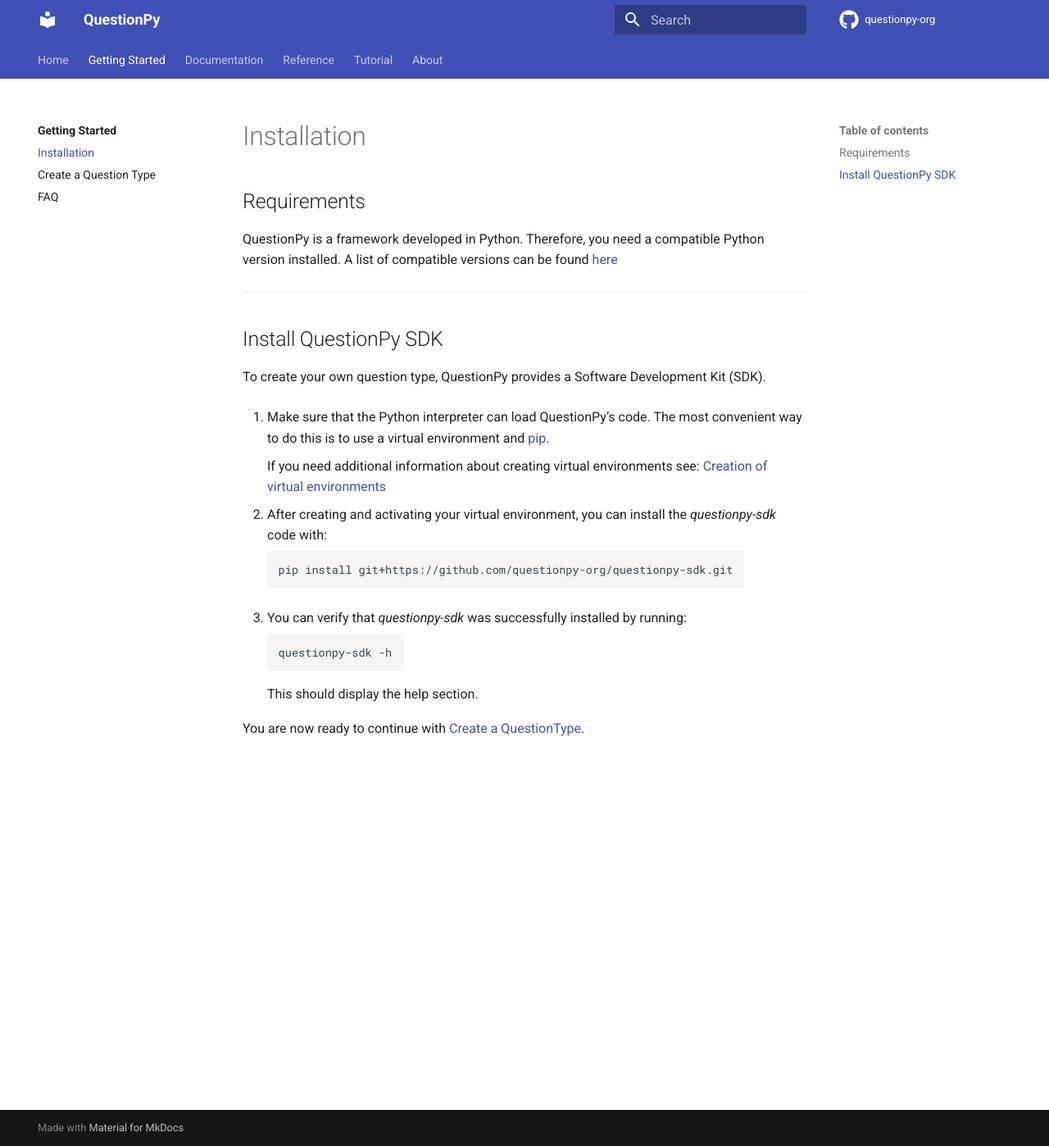
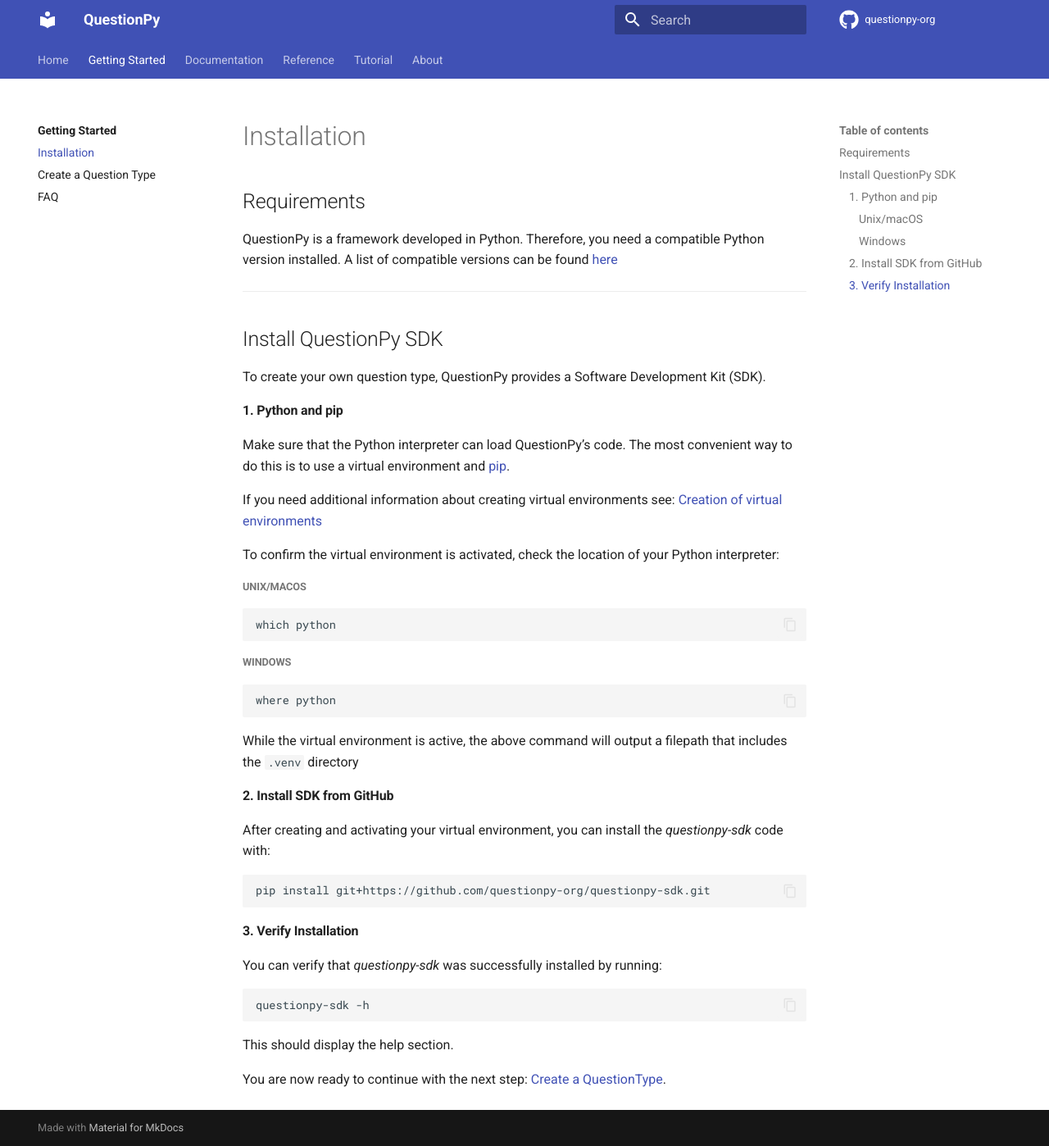
Before and after one commit to questionpy-org/questionpy-docs, an MkDocs documentation site: the page built from docs/getting_started/installation.md, in a window 1280 px wide and 1398 px high. Shown: the whole window at 82% size. Built offline with MkDocs 1.6.1 and Material for MkDocs 9.7.7, drawn with Linux system fonts in a browser that asks for light colours.

Commit message:
fix: remove html enumeration for simplicity

````diff
--- a/docs/getting_started/installation.md
+++ b/docs/getting_started/installation.md
@@ -13,29 +13,41 @@
 To create your own question type, QuestionPy provides a Software Development Kit (SDK).
 
 
+#### 1. Python and pip
+Make sure that the Python interpreter can load QuestionPy’s code.
+The most convenient way to do this is to use a virtual environment and [pip](https://pip.pypa.io/en/stable/).
 
-[//]: # (Sadly the combination of an enumerated list and code doesn't really work with mkdocs.)
+If you need additional information about creating virtual environments see:
+[Creation of virtual environments](https://docs.python.org/3/library/venv.html#creating-virtual-environments)
 
-<ol>
-    <li><p>Make sure that the Python interpreter can load QuestionPy’s code.
-      The most convenient way to do this is to use a virtual environment and <a href="https://pip.pypa.io/en/stable/">pip</a>.</p>
-      <p>If you need additional information about creating virtual environments see:
-            <a href="https://docs.python.org/3/library/venv.html#creating-virtual-environments">Creation of virtual environments</a></p>
-   </li>
-   <li>After creating and activating your virtual environment, you can install the <i>questionpy-sdk</i> code with:
-      <br>
-      <div style="margin-top:1em;">
-         <code style="padding: 1em">pip install git+https://github.com/questionpy-org/questionpy-sdk.git</code>
-      </div>
-      <br>
-   </li>
-   <li>You can verify that <i>questionpy-sdk</i> was successfully installed by running:
-      <br>
-      <div style="margin-top:1em;">
-         <code style="padding: 1em">questionpy-sdk -h</code>
-      </div>
-      <br>
-      This should display the help section.
-   </li>
-</ol>
-You are now ready to continue with [Create a QuestionType](create_qtype.md).
+To confirm the virtual environment is activated, check the location of your Python interpreter:
+
+##### Unix/macOS
+```shell
+which python
+```
+
+##### Windows
+```shell
+where python
+```
+
+While the virtual environment is active, the above command will output a filepath that includes the `.venv` directory
+
+#### 2. Install SDK from GitHub
+
+After creating and activating your virtual environment, you can install the _questionpy-sdk_ code with:
+```shell
+pip install git+https://github.com/questionpy-org/questionpy-sdk.git
+```
+
+#### 3. Verify Installation
+
+You can verify that _questionpy-sdk_ was successfully installed by running:
+```shell
+questionpy-sdk -h
+```
+
+This should display the help section.
+
+You are now ready to continue with the next step: [Create a QuestionType](create_qtype.md).
````
